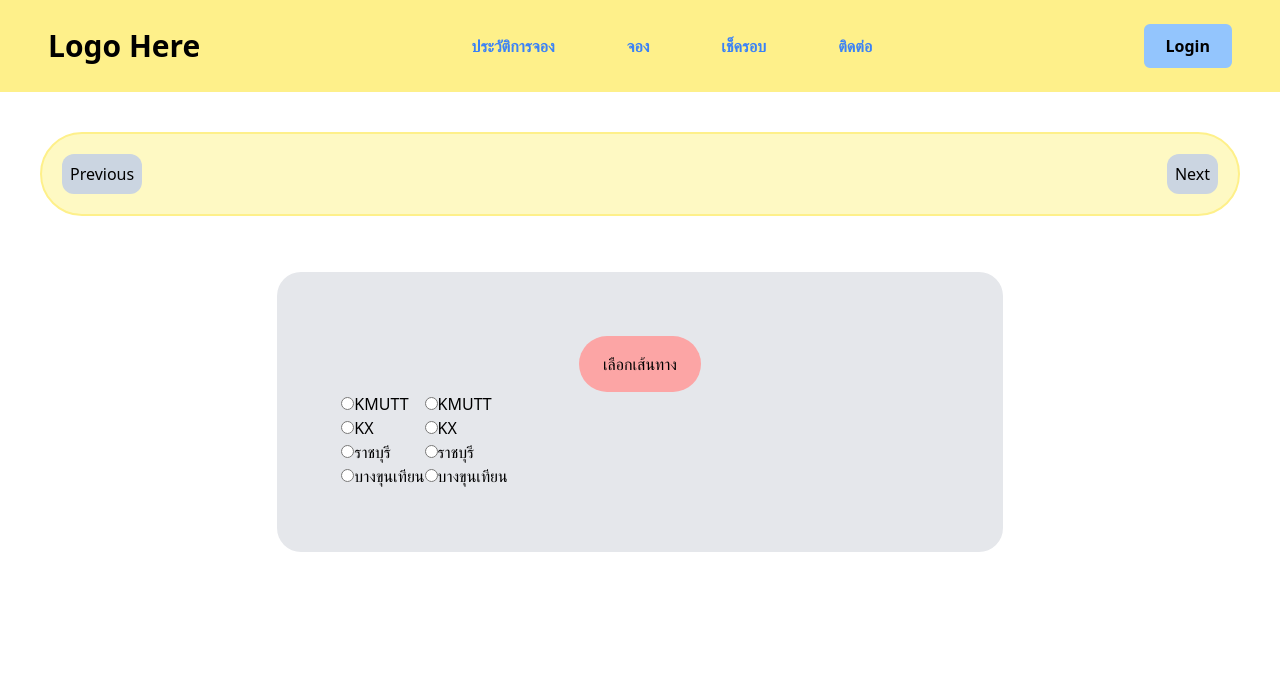
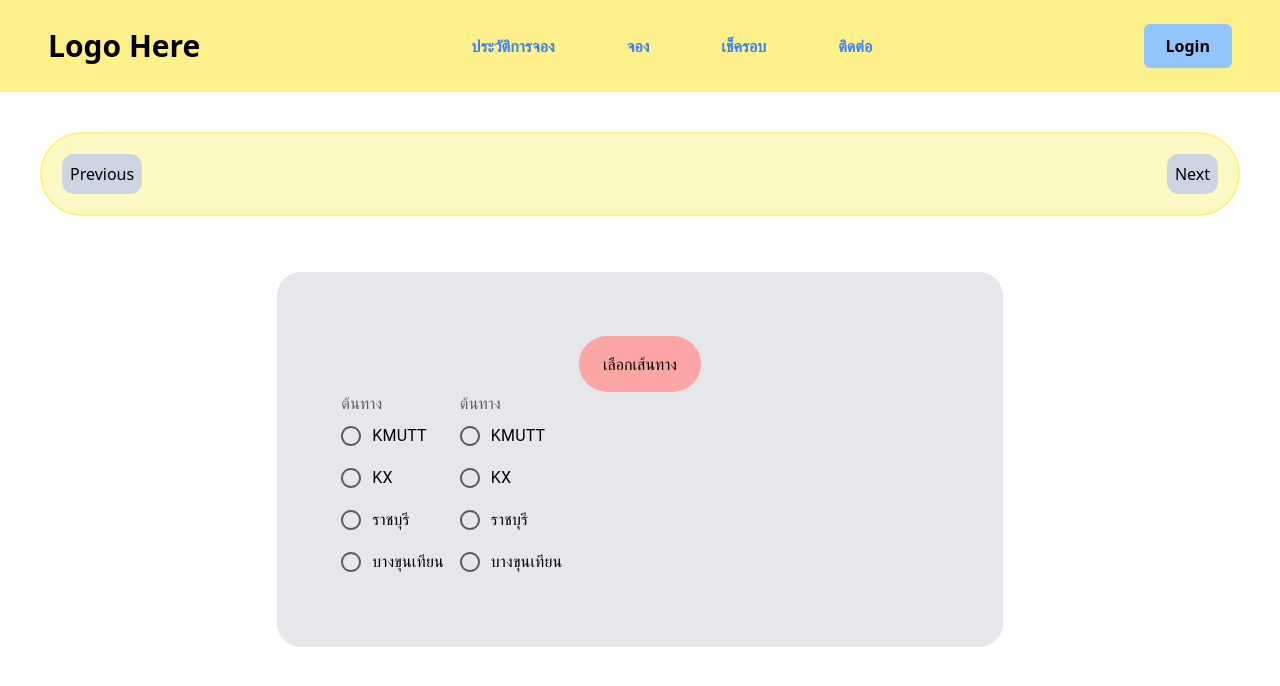
Before and after one commit to SSSBoOm/modbus, a React (Vite) app: page /booking in a window 1280 px wide. Shown: the top 686 px of the page. Built offline with nearby package versions, Linux system fonts and the light colour scheme.

Commit message:
- change html radio button => material radio -change alert => SweetAlert

```diff
--- a/package.json
+++ b/package.json
@@ -17,7 +17,9 @@
     "axios": "^1.1.3",
     "react": "^18.2.0",
     "react-dom": "^18.2.0",
-    "react-router-dom": "^6.4.3"
+    "react-router-dom": "^6.4.3",
+    "sweetalert2": "^11.6.10",
+    "sweetalert2-react-content": "^5.0.7"
   },
   "devDependencies": {
     "@types/react": "^18.0.24",
--- a/src/components/BookingSelectTime.tsx
+++ b/src/components/BookingSelectTime.tsx
@@ -1,5 +1,14 @@
 import { useEffect } from "react";
 
+import Radio from "@mui/material/Radio";
+import RadioGroup from "@mui/material/RadioGroup";
+import FormControlLabel from "@mui/material/FormControlLabel";
+import FormControl from "@mui/material/FormControl";
+import FormLabel from "@mui/material/FormLabel";
+import Swal from 'sweetalert2'
+import withReactContent from 'sweetalert2-react-content'
+
+const MySwal = withReactContent(Swal)
 type TypeRoutePath = {
   bus_id: number;
   location_start: number;
@@ -13,40 +22,60 @@ const BookingSelectTime = ({
   routePath,
   round_id,
   setRound_id,
+  time_label,
 }: {
   setOpen: React.Dispatch<React.SetStateAction<number>>;
   routePath: TypeRoutePath;
   round_id: number;
   setRound_id: React.Dispatch<React.SetStateAction<number>>;
+  time_label: string;
 }) => {
   useEffect(() => {
     if (routePath.length === 0) {
       setOpen(1);
-            alert("ไม่พบเส้นทางการเดินรถ โปรดเปลื่อนเส้นทาง");
+      MySwal.fire({
+        title: <p>ไม่พบเส้นทาง</p>,
+        text: "กรุณาเลือกเส้นทางใหม่อีกครั้ง",
+        icon: "error",
+      });
     }
-        // console.log(routePath);
   }, []);
-
   return (
     <div className="">
-            {routePath.map((e) => {
+      <FormControl>
+        <FormLabel id="demo-radio-buttons-group-label">วันเวลา</FormLabel>
+        <RadioGroup
+          aria-labelledby="demo-radio-buttons-group-label"
+          name="radio-buttons-group"
+        >
+          {routePath.map((e ) => {
+            {
+              time_label =
+                new Date(e.time_start).toLocaleDateString("th-TH", {
+                  weekday: "long",
+                  year: "numeric",
+                  month: "long",
+                  day: "numeric",
+                  hour: "numeric",
+                  minute: "numeric",
+                  hour12: false,
+                }) + " น.";
+            }
             return (
               <div>
-                        <input
-                            type="radio"
-                            name="round_id"
+                <FormControlLabel
                   value={e.round_id}
-                            checked={e.round_id === round_id}
+                  control={<Radio />}
+                  label={time_label}
                   onChange={(e) => {
-                                setRound_id(parseInt(e.target.value));
+                    setRound_id(parseInt((e.target as HTMLInputElement).value));
                   }}
                 />
-                        {
-                            new Date(e.time_start).toString()
-                        }
               </div>
             );
           })}
+        </RadioGroup>
+      </FormControl>
     </div>
   );
 };
--- a/src/components/Path.tsx
+++ b/src/components/Path.tsx
@@ -1,7 +1,11 @@
 import axios from "axios";
 import { useEffect, useState } from "react";
 import { Location, LocationType } from "../data/Location";
-
+import Radio from '@mui/material/Radio';
+import RadioGroup from '@mui/material/RadioGroup';
+import FormControlLabel from '@mui/material/FormControlLabel';
+import FormControl from '@mui/material/FormControl';
+import FormLabel from '@mui/material/FormLabel';
 const Path = ({
     change,
     setChange,
@@ -34,44 +38,45 @@ const Path = ({
                 </div>
                 <div className="flex">
                     <div className="">
+                    <FormControl>
+                        <FormLabel id="demo-radio-buttons-group-label">ต้นทาง</FormLabel>
+                        <RadioGroup
+                            aria-labelledby="demo-radio-buttons-group-label"
+                            name="radio-buttons-group"
+                        >
                         {Location.map((e: LocationType) => {
                             return (
                                 <div>
-                                    <input
-                                        type="radio"
-                                        name="location_start"
-                                        value={e.LId}
-                                        disabled={e.LId === obj_end}
-                                        checked={e.LId === obj_start}
-                                        onChange={(e) => {
-                                            setObj_start(parseInt(e.target.value));
+                                    <FormControlLabel value={e.LId}  disabled={e.LId === obj_end} control={<Radio />} label={e.Location} onChange={(e) => {
+                                            setObj_start(parseInt((e.target as HTMLTextAreaElement).value));
                                             setChange(true)
-                                        }}
-                                    />
-                                    {e.Location}
+                                        }} />
                                 </div>
                             );
                         })}
+                          </RadioGroup>
+                    </FormControl>
                     </div>
                     <div className="">
+                    <FormControl>
+                        <FormLabel id="demo-radio-buttons-group-label">ต้นทาง</FormLabel>
+                        <RadioGroup
+                            aria-labelledby="demo-radio-buttons-group-label"
+                            // defaultValue="1"
+                            name="radio-buttons-group"
+                        >
                         {Location.map((e: LocationType) => {
                             return (
                                 <div>
-                                    <input
-                                        type="radio"
-                                        name="location_end"
-                                        value={e.LId}
-                                        disabled={e.LId === obj_start}
-                                        checked={e.LId === obj_end}
-                                        onChange={(e) => {
-                                            setObj_end(parseInt(e.target.value));
+                                    <FormControlLabel value={e.LId}  disabled={e.LId === obj_start} control={<Radio />} label={e.Location} onChange={(e) => {
+                                            setObj_end(parseInt((e.target as HTMLTextAreaElement).value));
                                             setChange(true)
-                                        }}
-                                    />
-                                    {e.Location}
+                                        }} />
                                 </div>
                             );
                         })}
+                          </RadioGroup>
+                    </FormControl>
                     </div>
                 </div>
             </div>
--- a/src/pages/Booking.tsx
+++ b/src/pages/Booking.tsx
@@ -4,6 +4,10 @@ import { useState, useEffect } from "react";
 import BookingDetail from "../components/BookingDetail";
 import BookingSelectTime from "../components/BookingSelectTime";
 import Path from "../components/Path";
+import Swal from 'sweetalert2'
+import withReactContent from 'sweetalert2-react-content'
+
+const MySwal = withReactContent(Swal)
 
 type TypeRoutePath = {
     bus_id: number;
@@ -62,13 +66,19 @@ const Booking = () => {
                                     setOpenTab(2);
                                 }
                             } else {
-                                alert("โปรดเลือกเส้นทาง");
+                                MySwal.fire({
+                                    title: <p>โปรดเลือกเส้นทาง</p>,
+                                    icon: "error",
+                                  });
                             }
                         } else if (openTab === 2) {
                             if (round_id !== 0) {
                                 setOpenTab(3);
                             } else {
-                                alert("โปรดเลือกช่วงเวลา");
+                                MySwal.fire({
+                                    title: <p>โปรดเลือกช่วงเวลา</p>,
+                                    icon: "error",
+                                  });
                             }
                         }
                     }}
```
Also changed, not shown: 1 other file (tests, documents, lock files or other folders). Lines whose indentation alone changed are shown as unchanged.
